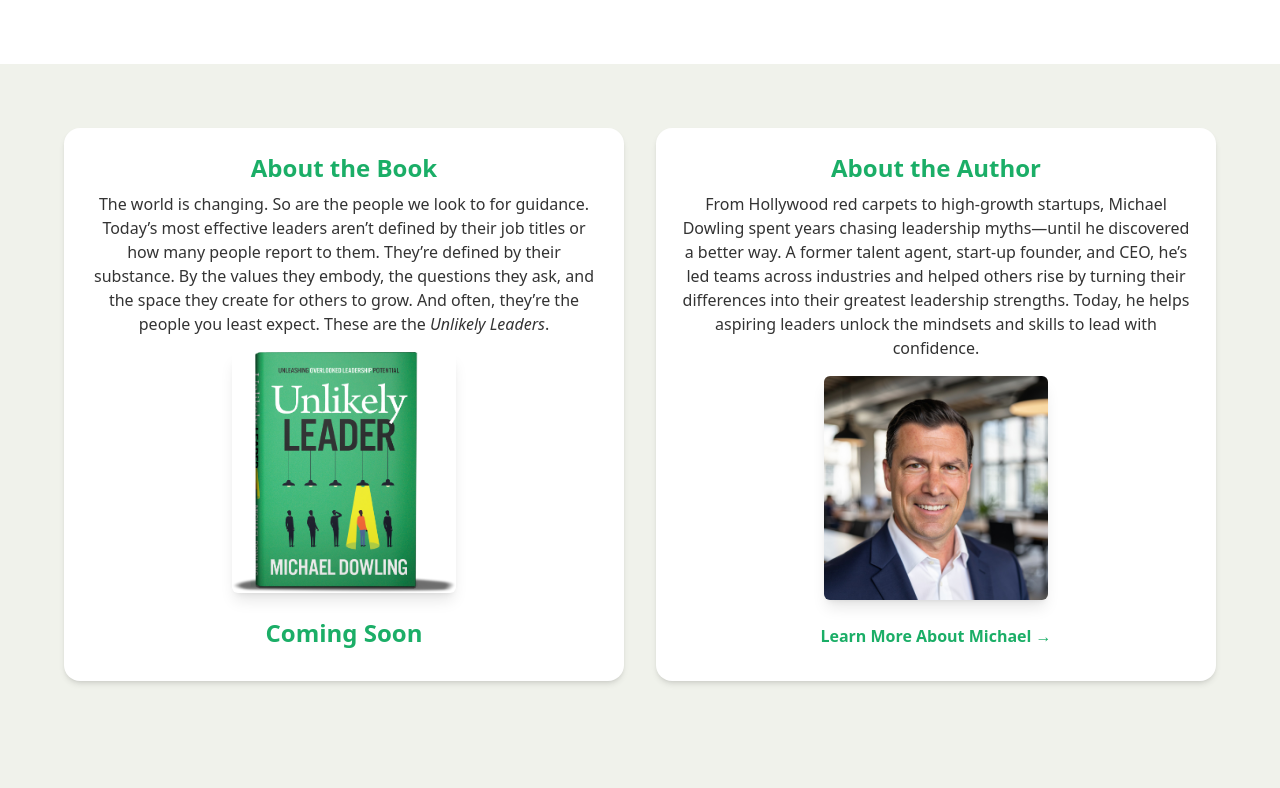
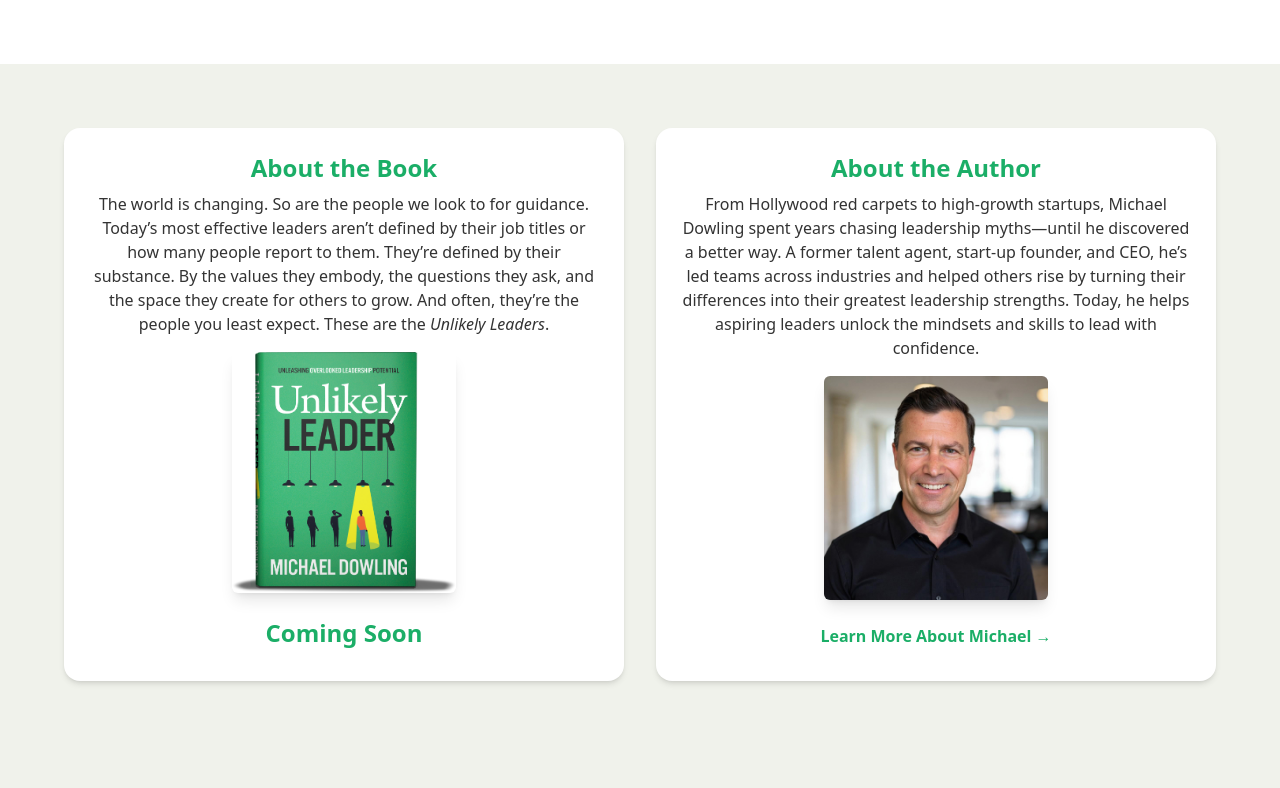
Before and after one commit to dowlingmi01/unlikelyleader, a Next.js app: page / in a window 1280 px wide. Shown: the part 444-1232 px from the top of the page. Built offline with nearby package versions, Linux system fonts and the light colour scheme.

Commit message:
updated photo

```diff
--- a/pages/index.tsx
+++ b/pages/index.tsx
@@ -59,7 +59,7 @@ export default function Home() {
               From Hollywood red carpets to high-growth startups, Michael Dowling spent years chasing leadership myths—until he discovered a better way. A former talent agent, start-up founder, and CEO, he’s led teams across industries and helped others rise by turning their differences into their greatest leadership strengths. Today, he helps aspiring leaders unlock the mindsets and skills to lead with confidence.
             </p>
             <img
-              src="/images/MD2.jpeg"
+              src="/images/MD-Photo3.jpeg"
               alt="Unlikely Leader Book Cover"
               className="mx-auto mb-6 w-56 h-auto rounded-md shadow-lg"
             />
```
Also changed, not shown: public/images/MD-Photo3.jpeg (added), 1 other file (tests, documents, lock files or other folders).
